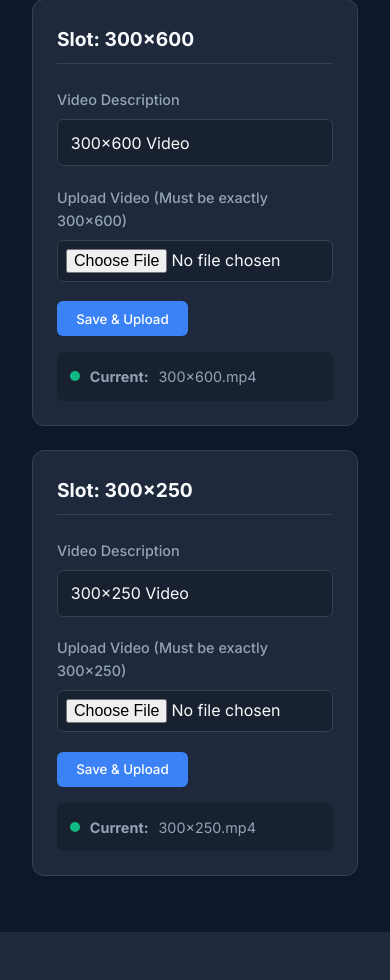
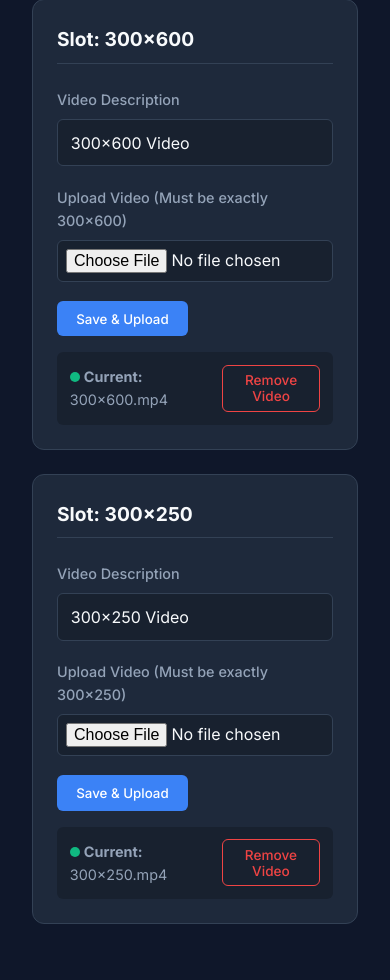
Before and after one commit to infozahidptsl-prog/infozahidptsl-prog.github.io, a Flask app: page /admin in a window 390 px wide. Shown: the part 157-1137 px from the top of the page. Before the commit the page ends 1089 px from the top, so only its background shows below. Run offline with Flask 3, Linux system fonts and the light colour scheme.

Commit message:
Added Remove Video feature and mobile layout fixes

```diff
--- a/app.py
+++ b/app.py
@@ -100,10 +100,35 @@ def upload(slot):
     flash(f"Updated {slot} successfully!", "success")
     return redirect(url_for('admin'))
 
+@app.route('/remove/<slot>', methods=['POST'])
+def remove(slot):
+    if slot not in ["300x600", "300x250"]:
+        flash("Invalid slot", "error")
+        return redirect(url_for('admin'))
+
+    data = load_data()
+    # Remove old video if exists
+    if data[slot].get("url", "").startswith("/uploads/"):
+        old_file = os.path.join(UPLOAD_FOLDER, os.path.basename(data[slot]["url"]))
+        if os.path.exists(old_file):
+            try:
+                os.remove(old_file)
+            except:
+                pass
+
+    data[slot]["url"] = ""
+    data[slot]["filename"] = ""
+    save_data(data)
+
+    flash(f"Removed video for {slot} successfully!", "success")
+    return redirect(url_for('admin'))
+
 @app.route('/uploads/<filename>')
 def uploaded_file(filename):
     return send_from_directory(UPLOAD_FOLDER, filename)
 
 if __name__ == '__main__':
     port = int(os.environ.get('PORT', 5000))
-    app.run(host='0.0.0.0', port=port)
+    # Enable debug locally for auto-reloading templates, but disable it on Render.com
+    is_render = os.environ.get('RENDER') is not None
+    app.run(host='0.0.0.0', port=port, debug=not is_render)
--- a/data/videos.json
+++ b/data/videos.json
@@ -1 +1 @@
-{"300x600": {"url": "/uploads/f7394decfcaf47168a832616a06fe08a.mp4", "description": "300x600 Video", "filename": "300x600.mp4"}, "300x250": {"url": "/uploads/74a8a5ba88984d85abd02f1c51f208a2.mp4", "description": "300x250 Video", "filename": "300x250.mp4"}}
+{"300x600": {"url": "/uploads/d9eaa452f81c43588ed1f2f298d3c7a8.mp4", "description": "300x600 Video", "filename": "300x600.mp4"}, "300x250": {"url": "/uploads/74a8a5ba88984d85abd02f1c51f208a2.mp4", "description": "300x250 Video", "filename": "300x250.mp4"}}
--- a/templates/admin.html
+++ b/templates/admin.html
@@ -205,13 +205,21 @@
                 <button type="submit" class="btn">Save & Upload</button>
             </form>
 
-            <div class="current-video">
+            <div class="current-video" style="justify-content: space-between;">
+                <div>
+                    {% if details.url %}
+                    <span class="status-indicator status-active"></span>
+                    <strong>Current:</strong> {{ details.filename or "Uploaded Video" }}
+                    {% else %}
+                    <span class="status-indicator status-none"></span>
+                    <strong>Status:</strong> No video uploaded yet.
+                    {% endif %}
+                </div>
+
                 {% if details.url %}
-                <span class="status-indicator status-active"></span>
-                <strong>Current:</strong> {{ details.filename or "Uploaded Video" }}
-                {% else %}
-                <span class="status-indicator status-none"></span>
-                <strong>Status:</strong> No video uploaded yet.
+                <form action="{{ url_for('remove', slot=slot) }}" method="POST" style="margin: 0;" onsubmit="return confirm('Are you sure you want to delete this video?');">
+                    <button type="submit" class="btn outline" style="color: var(--danger); border-color: var(--danger); padding: 0.4rem 0.8rem; font-size: 0.85rem;">Remove Video</button>
+                </form>
                 {% endif %}
             </div>
         </div>
```
Also changed, not shown: scratch.html (added), scratch2.html (added), 1 other file.
